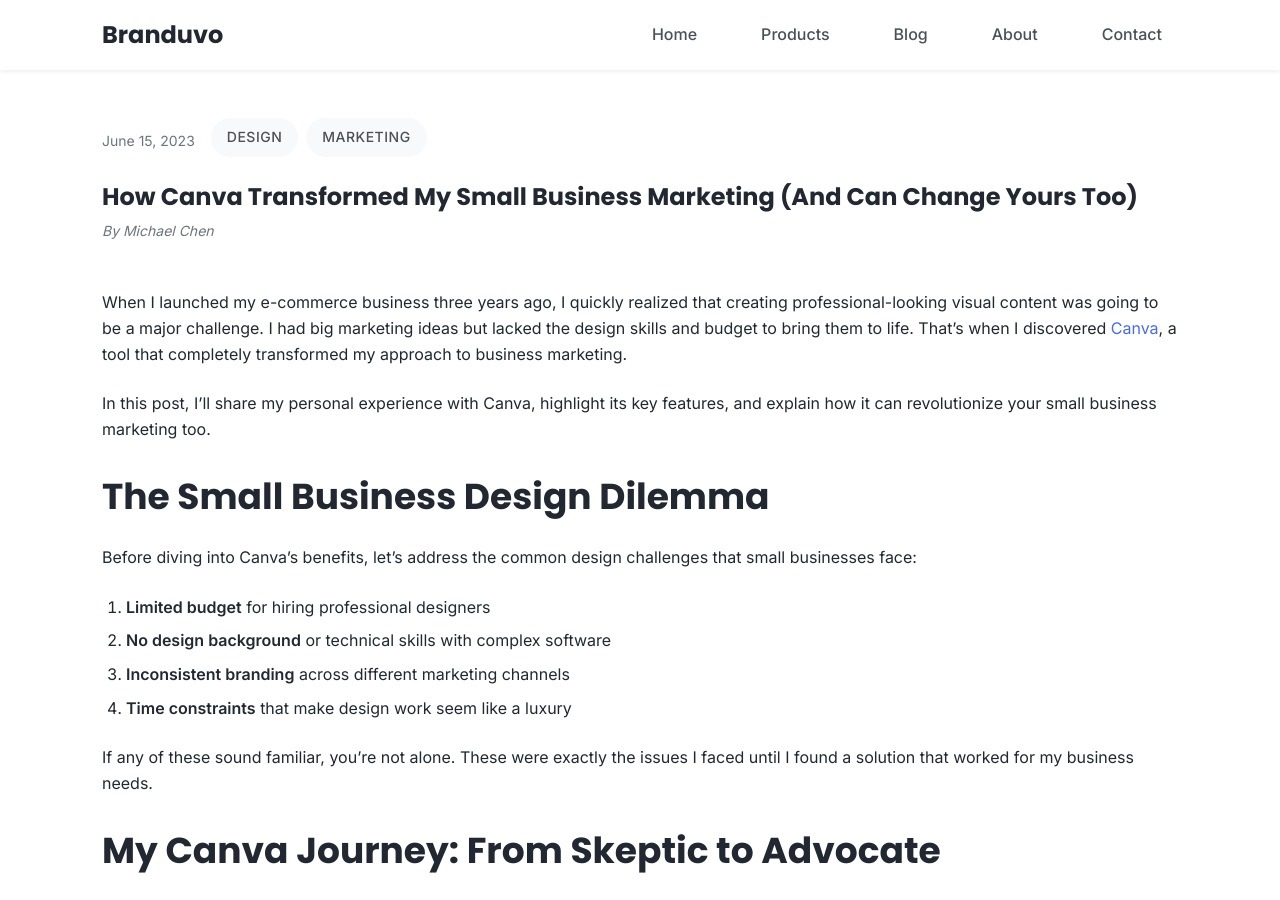
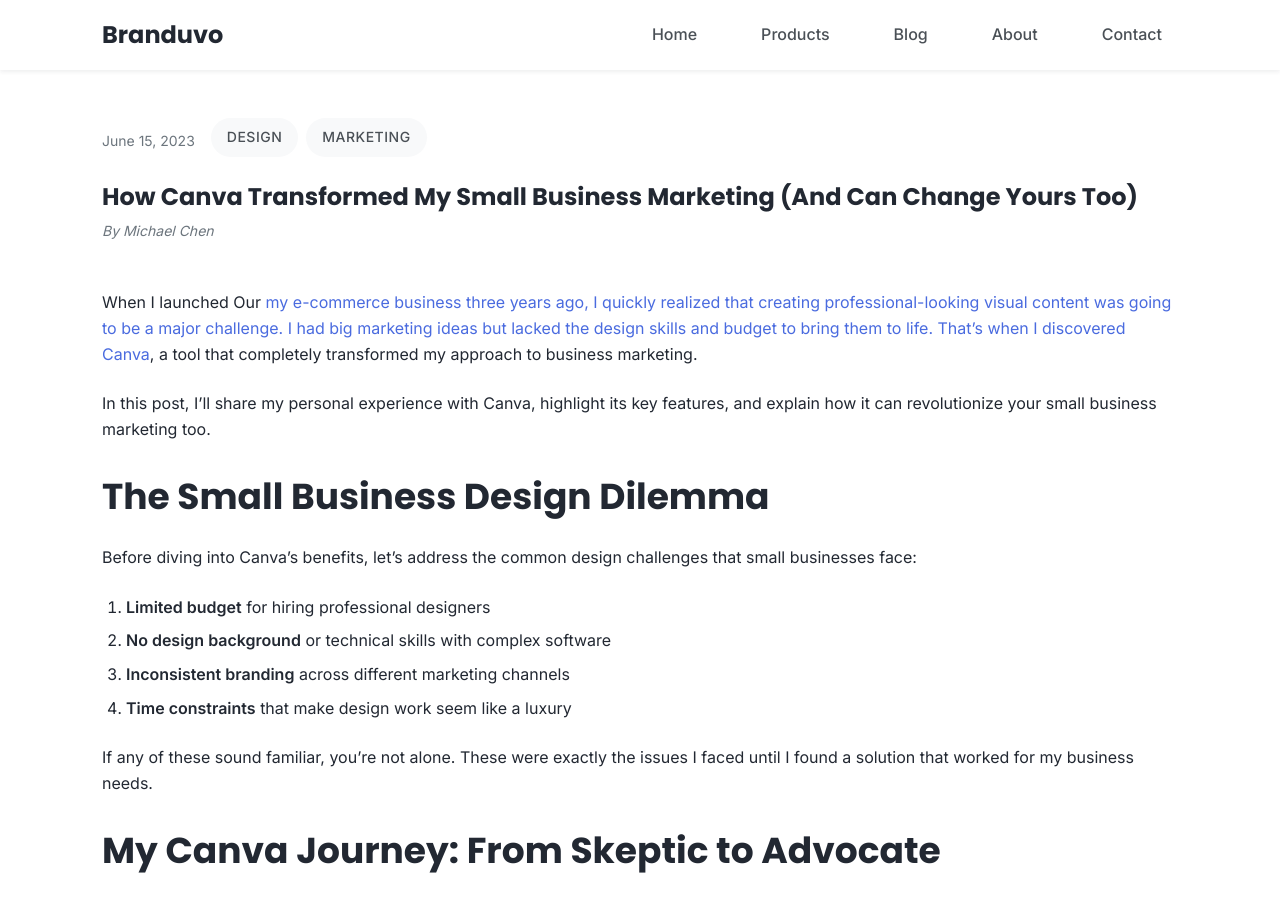
Before and after one commit to branduvo/branduvo.github.io, a Jekyll site: the page built from _posts/2023-06-15-why-canva-changed-my-business.md, in a window 1280 px wide and 900 px high. Built offline with Jekyll 4.4.1, drawn with Linux system fonts in a browser that asks for light colours.

Commit message:
Update 2023-06-15-why-canva-changed-my-business.md

```diff
--- a/_posts/2023-06-15-why-canva-changed-my-business.md
+++ b/_posts/2023-06-15-why-canva-changed-my-business.md
@@ -7,7 +7,7 @@
 excerpt: "Discover how Canva can revolutionize your marketing efforts and help you create professional designs without graphic design experience."
 ---
 
-When I launched my e-commerce business three years ago, I quickly realized that creating professional-looking visual content was going to be a major challenge. I had big marketing ideas but lacked the design skills and budget to bring them to life. That's when I discovered [Canva]({{ site.baseurl }}/products/canva.html), a tool that completely transformed my approach to business marketing.
+When I launched  Our <a href="why-canva-changed-my-business"> my e-commerce business three years ago, I quickly realized that creating professional-looking visual content was going to be a major challenge. I had big marketing ideas but lacked the design skills and budget to bring them to life. That's when I discovered [Canva]({{ site.baseurl }}/products/canva.html), a tool that completely transformed my approach to business marketing.
 
 In this post, I'll share my personal experience with Canva, highlight its key features, and explain how it can revolutionize your small business marketing too.
 
```
